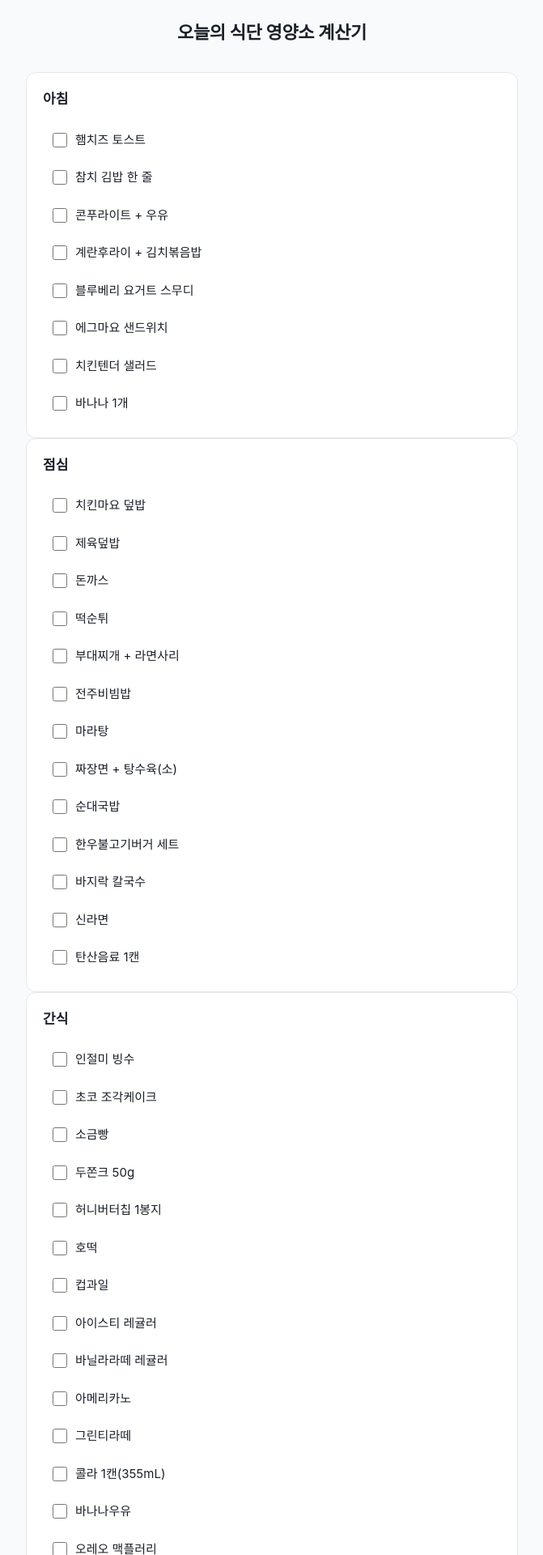
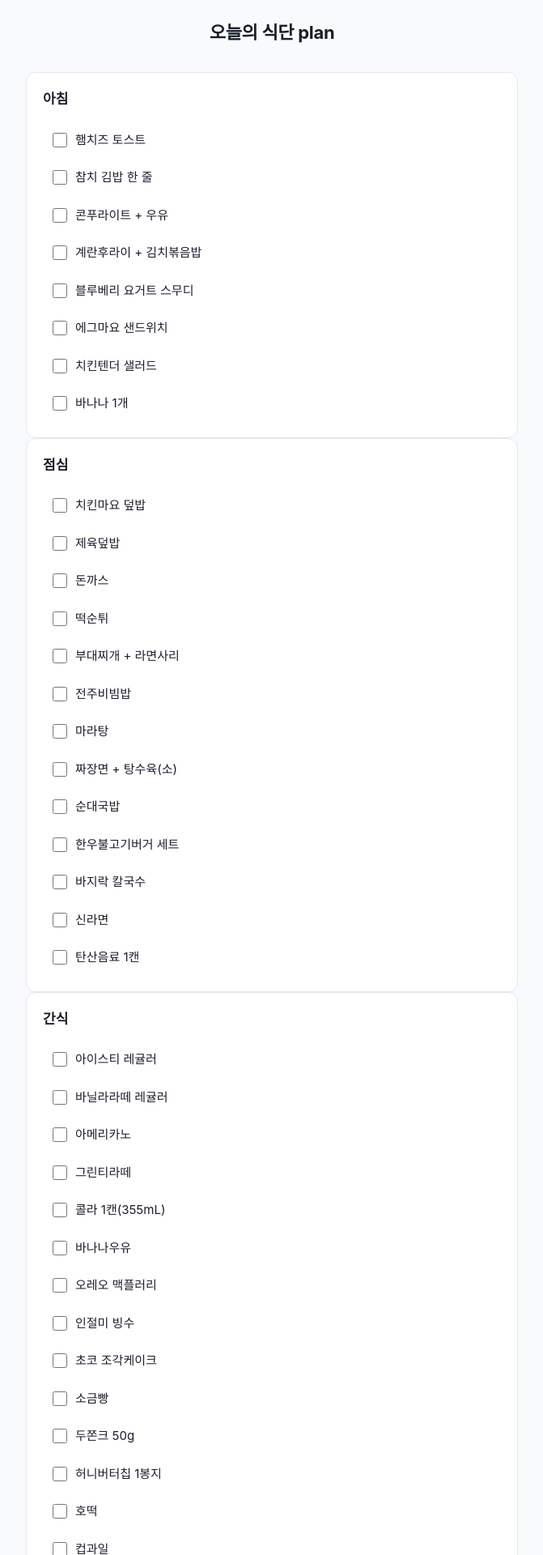
Before and after one commit to daydeuk/daily_food_nutrient, a React (Vite) app: page / in a window 1280 px wide. Shown: the top 1920 px of the page at 81% size, without its empty margins (304-975 px from the left). Built offline with nearby package versions, Linux system fonts and the light colour scheme.

Commit message:
feat: 간식 음료 우선 정렬, 타이틀 변경

```diff
--- a/src/App.tsx
+++ b/src/App.tsx
@@ -8,7 +8,7 @@ export function App() {
   return (
     <div className="app">
       <header className="app-header">
-        <h1 className="app-title">오늘의 식단 영양소 계산기</h1>
+        <h1 className="app-title">오늘의 식단 plan</h1>
       </header>
       <main className="app-main">
         {isSubmitted ? <ResultPanel /> : <DietForm />}
--- a/src/features/diet/components/MealSection.tsx
+++ b/src/features/diet/components/MealSection.tsx
@@ -7,8 +7,9 @@ interface Props {
 }
 
 export function MealSection({ meal }: Props) {
+  const firstSubcategory = meal === 'snack' ? 'side' : 'main';
   const foods = [...FOODS_BY_MEAL[meal]].sort((a, b) =>
-    a.subcategory === b.subcategory ? 0 : a.subcategory === 'main' ? -1 : 1,
+    a.subcategory === b.subcategory ? 0 : a.subcategory === firstSubcategory ? -1 : 1,
   );
 
   return (
```
